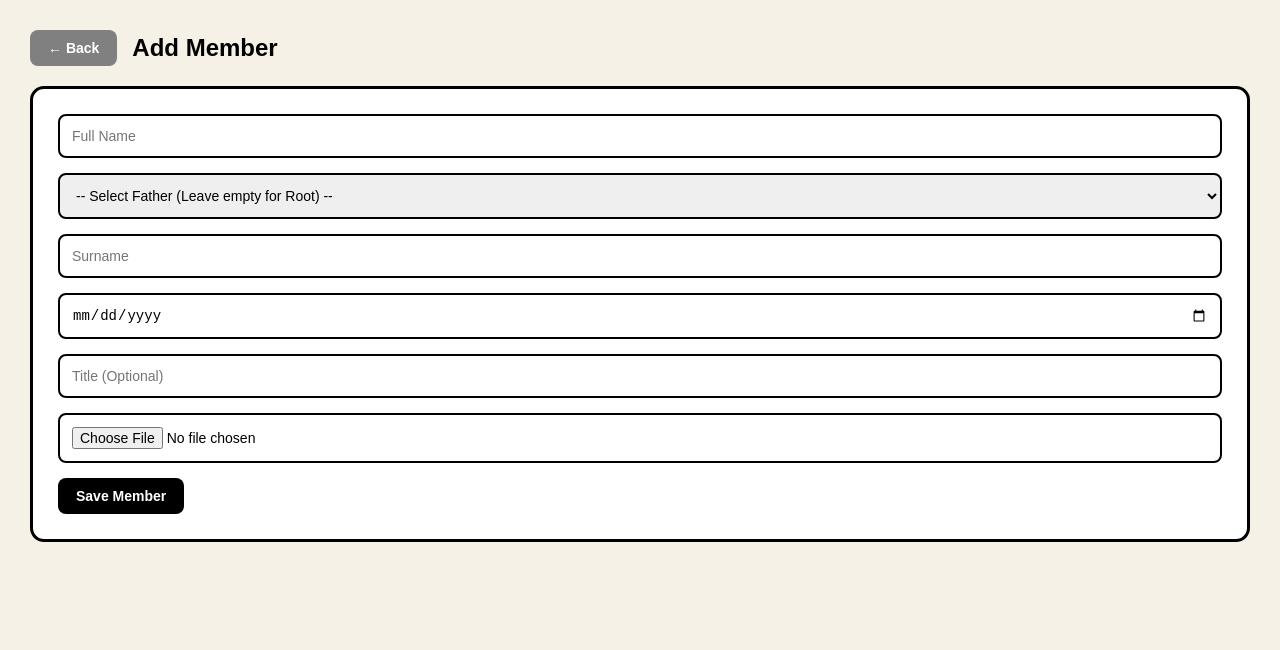
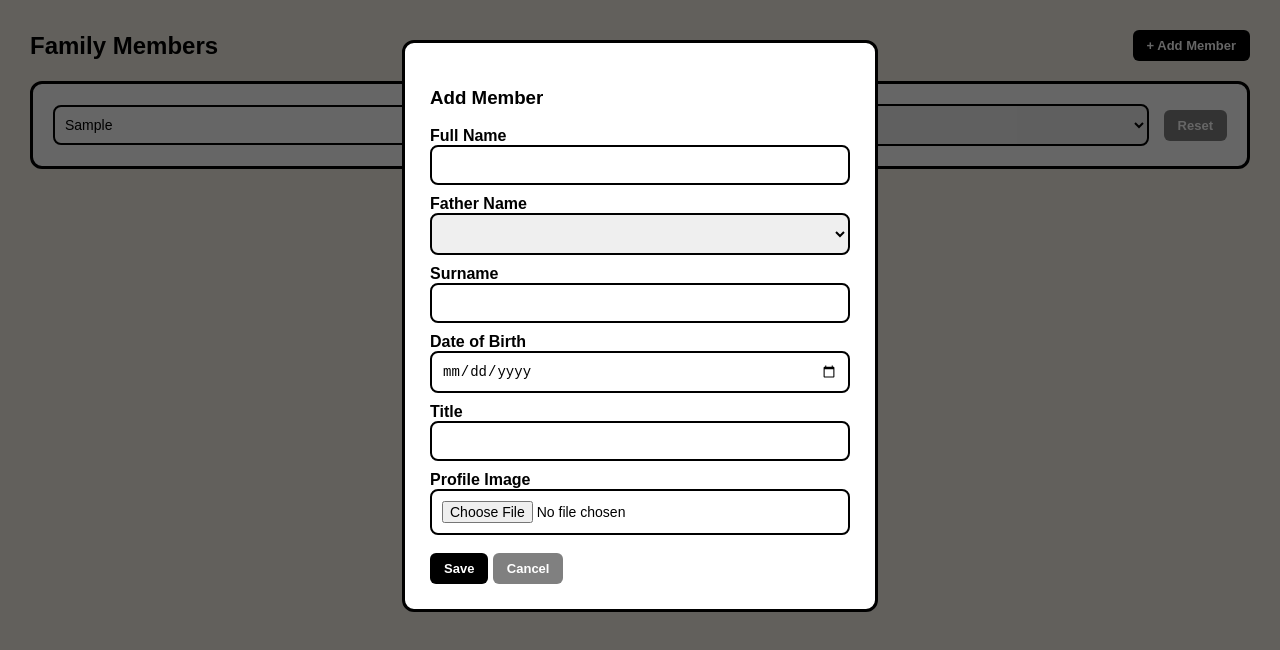
Before and after one commit to Sadrivilla/sadri-villa-hosting, a plain HTML site: page public/admin-shajra.html in a window 1280 px wide. Both pictures are taken after typing "Sample" into the empty fields and a click on the button "+ Add Member". Drawn offline with Linux system fonts and the light colour scheme; no server answers.

Commit message:
Update admin-shajra.html

```diff
--- a/public/admin-shajra.html
+++ b/public/admin-shajra.html
@@ -14,8 +14,6 @@
 
     h2{margin:0;}
 
-    .hidden{display:none;}
-
     .top-bar{
       display:flex;
       justify-content:space-between;
@@ -23,19 +21,13 @@
       margin-bottom:20px;
     }
 
-    .left-group{
-      display:flex;
-      align-items:center;
-      gap:15px;
-    }
-
     .btn{
-      padding:10px 18px;
+      padding:8px 14px;
       border:none;
-      border-radius:8px;
+      border-radius:6px;
       cursor:pointer;
       font-weight:bold;
-      font-size:14px;
+      font-size:13px;
     }
 
     .primary{background:#000;color:white;}
@@ -44,61 +36,127 @@
 
     .card{
       background:white;
-      padding:25px;
-      border-radius:14px;
       border:3px solid #000;
+      border-radius:12px;
+      padding:20px;
       margin-bottom:20px;
     }
 
-    input, select{
-      padding:12px;
-      border-radius:8px;
-      border:2px solid #000;
-      font-size:14px;
-      width:100%;
-      margin-bottom:15px;
-      box-sizing:border-box;
-    }
-
-    input[type="date"]{
-      appearance:auto;
-    }
-
+    /* FILTER ROW SINGLE LINE */
     .filter-row{
       display:flex;
       gap:15px;
       align-items:center;
+      flex-wrap:nowrap;
     }
 
-    .filter-row input{flex:2;}
-    .filter-row select{flex:1;}
+    .filter-row input,
+    .filter-row select{
+      flex:1;
+    }
+
+    input, select{
+      padding:10px;
+      border:2px solid #000;
+      border-radius:8px;
+      width:100%;
+      box-sizing:border-box;
+      font-size:14px;
+    }
+
+    /* GRID CARDS */
+    #memberList{
+      display:grid;
+      grid-template-columns: repeat(auto-fill, minmax(250px, 1fr));
+      gap:20px;
+      margin-top:20px;
+    }
 
     .member-card{
-      display:flex;
-      align-items:center;
-      gap:20px;
+      background:white;
+      border:3px solid #000;
+      border-radius:12px;
+      padding:20px;
+      text-align:center;
     }
 
     .profile-img{
-      width:70px;
-      height:70px;
-      border-radius:50%;
+      width:100px;
+      height:100px;
+      border-radius:12px;
       object-fit:cover;
       border:2px solid #000;
+      margin-bottom:10px;
     }
 
-    .member-details{flex:1;}
+    .actions{
+      margin-top:10px;
+      display:flex;
+      justify-content:center;
+      gap:10px;
+    }
 
-    .actions{display:flex;gap:10px;}
+    #pagination{
+      display:flex;
+      justify-content:center;
+      gap:8px;
+      margin-top:20px;
+      flex-wrap:wrap;
+    }
+
+    .page-btn{
+      padding:6px 10px;
+      border:2px solid #000;
+      cursor:pointer;
+      border-radius:6px;
+      background:white;
+    }
+
+    .active-page{
+      background:black;
+      color:white;
+    }
+
+    /* ===== FIXED MODAL ===== */
+    .modal{
+      display:none;
+      position:fixed;
+      inset:0;
+      background:rgba(0,0,0,0.6);
+      z-index:9999;
+      overflow-y:auto;
+    }
+
+    .modal-inner{
+      min-height:100vh;
+      display:flex;
+      justify-content:center;
+      align-items:flex-start;
+      padding:40px 10px;
+    }
+
+    .modal-content{
+      background:white;
+      padding:25px;
+      border-radius:12px;
+      width:420px;
+      border:3px solid #000;
+    }
+
+    .modal-content label{
+      font-weight:bold;
+      margin-top:10px;
+      display:block;
+    }
 
     .preview-img{
       width:100px;
       height:100px;
-      border-radius:50%;
       object-fit:cover;
       border:2px solid #000;
+      border-radius:12px;
+      margin-top:10px;
       display:none;
-      margin-bottom:15px;
     }
 
     #notification{
@@ -111,8 +169,6 @@
       display:none;
       font-weight:bold;
       z-index:9999;
-      min-width:250px;
-      text-align:center;
     }
 
   </style>
@@ -122,72 +178,68 @@
 
 <div id="notification"></div>
 
-<!-- MEMBER LIST PAGE -->
-<div id="memberListPage">
-
 <div class="top-bar">
   <h2>Family Members</h2>
-    <button class="btn primary" onclick="showAddPage()">+ Add Member</button>
+  <button class="btn primary" onclick="openModal()">+ Add Member</button>
 </div>
 
-  <div class="card">
-    <div class="filter-row">
+<div class="card filter-row">
   <input type="text" id="searchInput" placeholder="Search member...">
   <select id="generationFilter">
     <option value="">All Generations</option>
   </select>
   <button class="btn gray" onclick="resetFilters()">Reset</button>
 </div>
-  </div>
 
 <div id="memberList"></div>
+<div id="pagination"></div>
 
+<!-- ADD / EDIT MODAL -->
+<div id="memberModal" class="modal">
+  <div class="modal-inner">
+    <div class="modal-content">
+      <h3 id="modalTitle">Add Member</h3>
+
+      <label>Full Name</label>
+      <input type="text" id="name">
+
+      <label>Father Name</label>
+      <select id="fatherSelect"></select>
+
+      <label>Surname</label>
+      <input type="text" id="surname">
+
+      <label>Date of Birth</label>
+      <input type="date" id="dob">
+
+      <label>Title</label>
+      <input type="text" id="title">
+
+      <label>Profile Image</label>
+      <input type="file" id="profileImage">
+      <img id="imagePreview" class="preview-img">
+
+      <br><br>
+      <button class="btn primary" onclick="saveMember()">Save</button>
+      <button class="btn gray" onclick="closeModal()">Cancel</button>
     </div>
-
-<!-- ADD MEMBER PAGE -->
-<div id="addMemberPage" class="hidden">
-
-  <div class="top-bar">
-    <div class="left-group">
-      <button class="btn gray" onclick="showListPage()">← Back</button>
-      <h2>Add Member</h2>
   </div>
 </div>
 
-  <div class="card">
+<script>
+let editingId = null;
 
-    <input type="text" id="name" placeholder="Full Name">
-
-    <select id="fatherSelect">
-      <option value="">-- Select Father (Leave empty for Root) --</option>
-    </select>
-
-    <input type="text" id="surname" placeholder="Surname">
-
-    <input type="date" id="dob">
-
-    <input type="text" id="title" placeholder="Title (Optional)">
-
-    <input type="file" id="profileImage" accept="image/*">
-    <img id="imagePreview" class="preview-img">
-
-    <div style="display:flex; gap:15px;">
-      <button class="btn primary" onclick="addMember()">Save Member</button>
-    </div>
-
-  </div>
-
-</div>
-
-<script>
-function showAddPage(){
-  document.getElementById("memberListPage").classList.add("hidden");
-  document.getElementById("addMemberPage").classList.remove("hidden");
+function openModal(){
+  editingId = null;
+  document.getElementById("modalTitle").innerText="Add Member";
+  document.getElementById("memberModal").style.display="block";
+  document.body.style.overflow="hidden";
 }
 
-function showListPage(){
-  document.getElementById("addMemberPage").classList.add("hidden");
-  document.getElementById("memberListPage").classList.remove("hidden");
+function closeModal(){
+  document.getElementById("memberModal").style.display="none";
+  document.body.style.overflow="auto";
+  clearForm();
 }
 
 document.getElementById("profileImage").addEventListener("change",function(e){
@@ -199,16 +251,12 @@ document.getElementById("profileImage").addEventListener("change",function(e){
   }
 });
 
-window.showMessage=function(message,type="success"){
+window.showMessage=function(msg,type="success"){
   const box=document.getElementById("notification");
-  box.innerText=message;
+  box.innerText=msg;
   box.style.display="block";
-
-  if(type==="success") box.style.background="#16a34a";
-  else if(type==="error") box.style.background="#dc2626";
-  else box.style.background="#f59e0b";
-
-  setTimeout(()=> box.style.display="none",3000);
+  box.style.background= type==="error" ? "#dc2626" : "#16a34a";
+  setTimeout(()=>box.style.display="none",3000);
 };
 </script>
 
```
Lines whose indentation alone changed are shown as unchanged.
